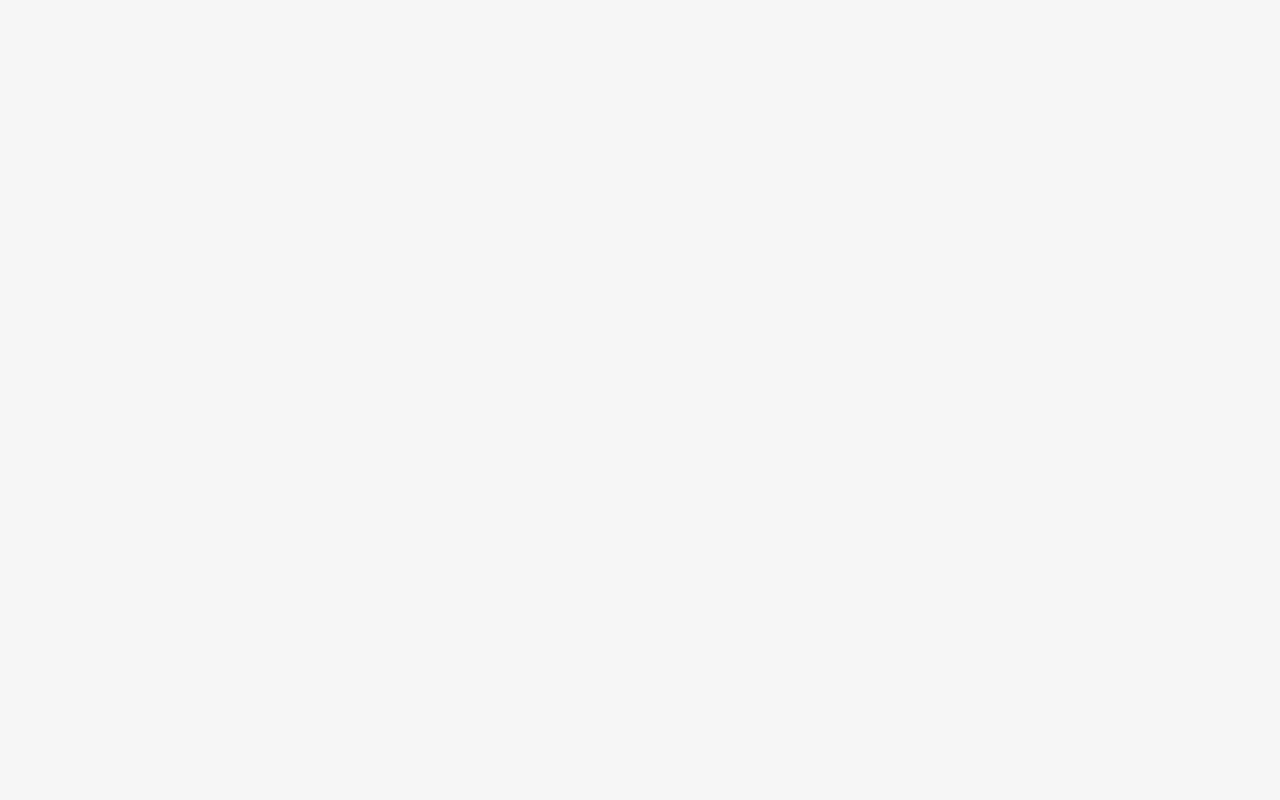
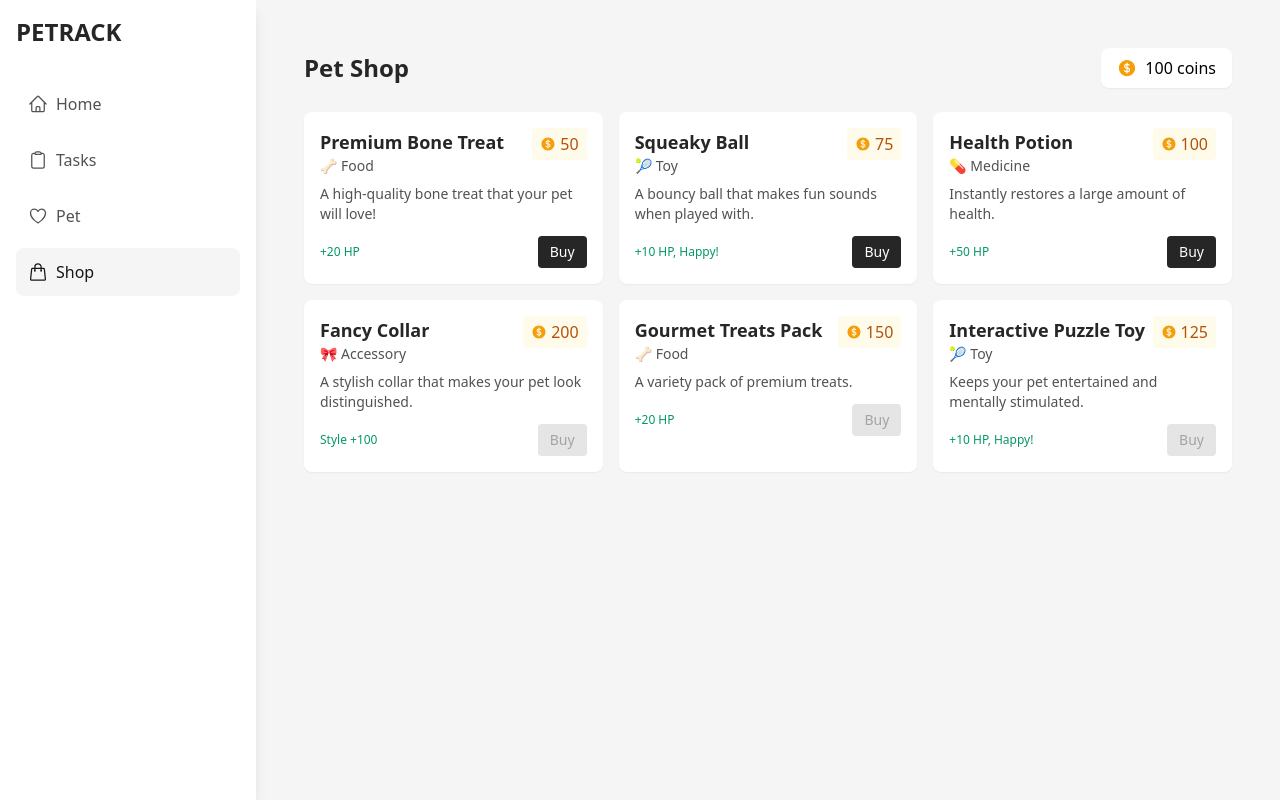
Before and after one commit to pranavjana/HacknRoll, a React (Vite) app: page /shop in a window 1280 px wide. Before the commit this address had no page. Built offline with nearby package versions, Linux system fonts and the light colour scheme.

Commit message:
added the shop

```diff
--- a/src/App.jsx
+++ b/src/App.jsx
@@ -1,17 +1,35 @@
+import { useState, useEffect } from 'react';
 import { BrowserRouter, Routes, Route } from 'react-router-dom';
 import Layout from './components/Layout';
 import Home from './components/Home';
 import Tasks from './components/Tasks';
 import Pet from './components/Pet';
+import Shop from './components/Shop';
 
 export default function App() {
+  // Shared state for coins
+  const [coins, setCoins] = useState(() => {
+    const saved = localStorage.getItem('petCoins');
+    return saved ? parseInt(saved, 10) : 100;
+  });
+
+  // Save coins to localStorage whenever they change
+  useEffect(() => {
+    localStorage.setItem('petCoins', coins.toString());
+  }, [coins]);
+
+  const handlePurchase = (item) => {
+    setCoins(prevCoins => prevCoins - item.price);
+  };
+
   return (
     <BrowserRouter>
       <Routes>
         <Route path="/" element={<Layout />}>
           <Route index element={<Home />} />
           <Route path="tasks" element={<Tasks />} />
-          <Route path="pet" element={<Pet />} />
+          <Route path="pet" element={<Pet coins={coins} setCoins={setCoins} />} />
+          <Route path="shop" element={<Shop coins={coins} onPurchase={handlePurchase} />} />
         </Route>
       </Routes>
     </BrowserRouter>
--- a/src/components/Layout.jsx
+++ b/src/components/Layout.jsx
@@ -1,5 +1,5 @@
 import { NavLink, Outlet } from 'react-router-dom';
-import { HomeIcon, ClipboardIcon, HeartIcon } from '@heroicons/react/24/outline';
+import { HomeIcon, ClipboardIcon, HeartIcon, ShoppingBagIcon } from '@heroicons/react/24/outline';
 
 export default function Layout() {
   return (
@@ -48,6 +48,19 @@ export default function Layout() {
               <HeartIcon className="w-5 h-5" />
               <span>Pet</span>
             </NavLink>
+            <NavLink
+              to="/shop"
+              className={({ isActive }) =>
+                `flex items-center gap-2 p-3 rounded-lg transition-colors ${
+                  isActive
+                    ? 'bg-neutral-100 text-neutral-900'
+                    : 'text-neutral-600 hover:bg-neutral-50'
+                }`
+              }
+            >
+              <ShoppingBagIcon className="w-5 h-5" />
+              <span>Shop</span>
+            </NavLink>
           </nav>
         </div>
       </aside>
--- a/src/components/Pet.jsx
+++ b/src/components/Pet.jsx
@@ -1,5 +1,5 @@
 import { useState, useEffect, useRef } from 'react';
-import { PlayIcon, PauseIcon } from '@heroicons/react/24/solid';
+import { PlayIcon, PauseIcon, CurrencyDollarIcon } from '@heroicons/react/24/solid';
 import HealthBar from './HealthBar';
 import DraggableItem from './DraggableItem';
 import WoofBubble from './WoofBubble';
@@ -31,16 +31,32 @@ const initialItems = [
   { id: 6, name: 'Vitamins', type: 'medicine', quantity: 2 },
 ];
 
-export default function Pet() {
+export default function Pet({ coins, setCoins }) {
   const [currentFrame, setCurrentFrame] = useState(0);
   const [isPlaying, setIsPlaying] = useState(true);
-  const [health, setHealth] = useState(80);
-  const [items, setItems] = useState(initialItems);
+  const [health, setHealth] = useState(() => {
+    const savedHealth = localStorage.getItem('petHealth');
+    return savedHealth ? parseInt(savedHealth, 10) : 80;
+  });
+  const [items, setItems] = useState(() => {
+    const savedItems = localStorage.getItem('petItems');
+    return savedItems ? JSON.parse(savedItems) : initialItems;
+  });
   const [currentBackground, setCurrentBackground] = useState(backgrounds.GRASS);
   const [isDragOver, setIsDragOver] = useState(false);
   const animationRef = useRef();
 
   const MAX_HEALTH = 100;
+
+  // Save health to localStorage whenever it changes
+  useEffect(() => {
+    localStorage.setItem('petHealth', health.toString());
+  }, [health]);
+
+  // Save items to localStorage whenever they change
+  useEffect(() => {
+    localStorage.setItem('petItems', JSON.stringify(items));
+  }, [items]);
 
   // Animation loop
   useEffect(() => {
@@ -148,7 +164,13 @@ export default function Pet() {
         <div className="bg-white rounded-lg shadow-lg p-4">
           <div className="flex justify-between items-center mb-3">
             <h2 className="text-xl font-bold text-neutral-800">Your Pet</h2>
-            <div className="flex gap-3 items-center">
+            <div className="flex items-center gap-4">
+              {/* Coins display */}
+              <div className="flex items-center gap-1 bg-amber-50 px-3 py-1.5 rounded-md">
+                <CurrencyDollarIcon className="w-5 h-5 text-amber-500" />
+                <span className="font-medium text-amber-700">{coins}</span>
+              </div>
+
               {/* Background selector */}
               <div className="flex gap-1">
                 <button
--- /dev/null
+++ b/src/components/Shop.jsx
@@ -0,0 +1,108 @@
+import { useState } from 'react';
+import { CurrencyDollarIcon } from '@heroicons/react/24/solid';
+import ShopItem from './ShopItem';
+
+// Shop inventory data
+const shopItems = [
+  {
+    id: 1,
+    name: 'Premium Bone Treat',
+    type: 'food',
+    price: 50,
+    description: 'A high-quality bone treat that your pet will love!',
+    quantity: 1
+  },
+  {
+    id: 2,
+    name: 'Squeaky Ball',
+    type: 'toy',
+    price: 75,
+    description: 'A bouncy ball that makes fun sounds when played with.',
+    quantity: 1
+  },
+  {
+    id: 3,
+    name: 'Health Potion',
+    type: 'medicine',
+    price: 100,
+    description: 'Instantly restores a large amount of health.',
+    quantity: 1
+  },
+  {
+    id: 4,
+    name: 'Fancy Collar',
+    type: 'accessory',
+    price: 200,
+    description: 'A stylish collar that makes your pet look distinguished.',
+    quantity: 1
+  },
+  {
+    id: 5,
+    name: 'Gourmet Treats Pack',
+    type: 'food',
+    price: 150,
+    description: 'A variety pack of premium treats.',
+    quantity: 3
+  },
+  {
+    id: 6,
+    name: 'Interactive Puzzle Toy',
+    type: 'toy',
+    price: 125,
+    description: 'Keeps your pet entertained and mentally stimulated.',
+    quantity: 1
+  }
+];
+
+export default function Shop({ coins, onPurchase }) {
+  const [notification, setNotification] = useState(null);
+
+  const handleBuy = (item) => {
+    if (coins >= item.price) {
+      onPurchase(item);
+      showNotification(`Successfully purchased ${item.name}!`, 'success');
+    } else {
+      showNotification(`Not enough coins to buy ${item.name}`, 'error');
+    }
+  };
+
+  const showNotification = (message, type) => {
+    setNotification({ message, type });
+    setTimeout(() => setNotification(null), 3000);
+  };
+
+  return (
+    <div className="max-w-7xl mx-auto p-4 space-y-6">
+      {/* Header */}
+      <div className="flex justify-between items-center">
+        <h2 className="text-2xl font-bold text-neutral-800">Pet Shop</h2>
+        <div className="flex items-center gap-2 bg-white px-4 py-2 rounded-lg shadow-sm">
+          <CurrencyDollarIcon className="w-5 h-5 text-amber-500" />
+          <span className="font-medium">{coins} coins</span>
+        </div>
+      </div>
+
+      {/* Notification */}
+      {notification && (
+        <div className={`
+          p-4 rounded-lg
+          ${notification.type === 'success' ? 'bg-emerald-100 text-emerald-700' : 'bg-red-100 text-red-700'}
+        `}>
+          {notification.message}
+        </div>
+      )}
+
+      {/* Shop Grid */}
+      <div className="grid grid-cols-1 md:grid-cols-2 lg:grid-cols-3 gap-4">
+        {shopItems.map(item => (
+          <ShopItem
+            key={item.id}
+            item={item}
+            onBuy={handleBuy}
+            playerCoins={coins}
+          />
+        ))}
+      </div>
+    </div>
+  );
+}
--- /dev/null
+++ b/src/components/ShopItem.jsx
@@ -0,0 +1,74 @@
+import { CurrencyDollarIcon } from '@heroicons/react/24/solid';
+
+export default function ShopItem({ item, onBuy, playerCoins }) {
+  const canAfford = playerCoins >= item.price;
+
+  const getItemIcon = (type) => {
+    switch (type) {
+      case 'food':
+        return '🦴';
+      case 'toy':
+        return '🎾';
+      case 'medicine':
+        return '💊';
+      case 'accessory':
+        return '🎀';
+      default:
+        return '📦';
+    }
+  };
+
+  const getItemEffect = (type) => {
+    switch (type) {
+      case 'food':
+        return '+20 HP';
+      case 'toy':
+        return '+10 HP, Happy!';
+      case 'medicine':
+        return '+50 HP';
+      case 'accessory':
+        return 'Style +100';
+      default:
+        return '';
+    }
+  };
+
+  return (
+    <div className="bg-white rounded-lg shadow-sm p-4 hover:shadow-md transition-shadow">
+      <div className="flex items-start justify-between mb-2">
+        <div>
+          <h3 className="text-lg font-semibold text-neutral-800">{item.name}</h3>
+          <div className="flex items-center gap-1 text-sm text-neutral-600">
+            <span>{getItemIcon(item.type)}</span>
+            <span className="capitalize">{item.type}</span>
+          </div>
+        </div>
+        <div className="flex items-center gap-1 bg-amber-50 px-2 py-1 rounded">
+          <CurrencyDollarIcon className="w-4 h-4 text-amber-500" />
+          <span className="font-medium text-amber-700">{item.price}</span>
+        </div>
+      </div>
+
+      <p className="text-sm text-neutral-600 mb-3">{item.description}</p>
+
+      <div className="flex items-center justify-between">
+        <span className="text-xs text-emerald-600 font-medium">
+          {getItemEffect(item.type)}
+        </span>
+        <button
+          onClick={() => onBuy(item)}
+          disabled={!canAfford}
+          className={`
+            px-3 py-1.5 rounded text-sm font-medium transition-colors
+            ${canAfford
+              ? 'bg-neutral-800 text-white hover:bg-neutral-700'
+              : 'bg-neutral-200 text-neutral-400 cursor-not-allowed'
+            }
+          `}
+        >
+          Buy
+        </button>
+      </div>
+    </div>
+  );
+}
```
